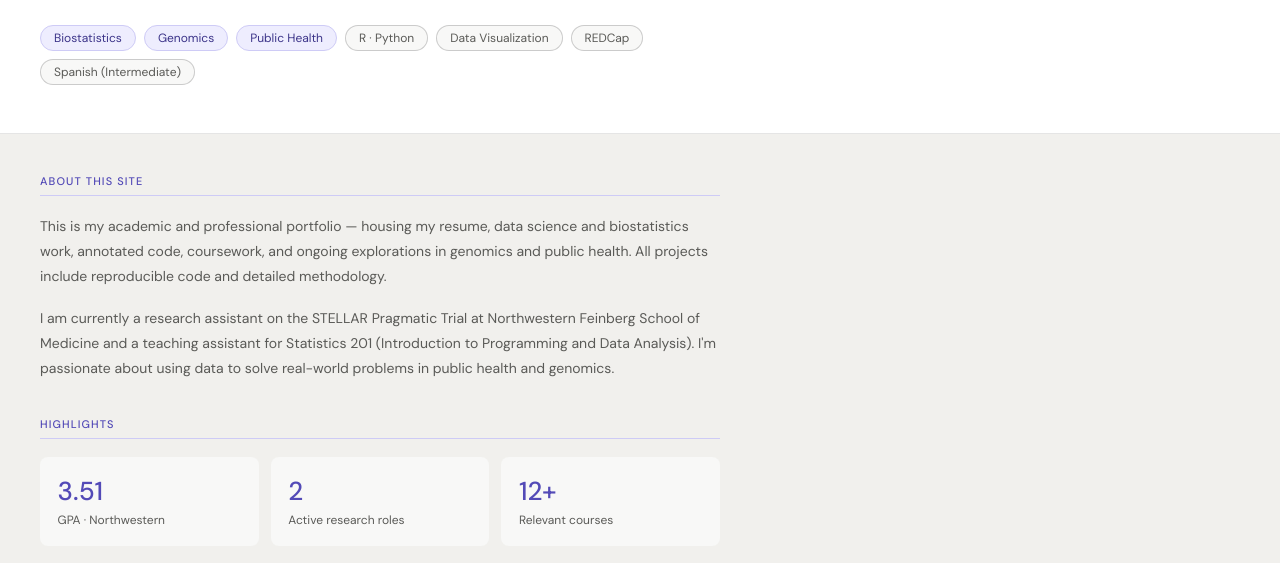
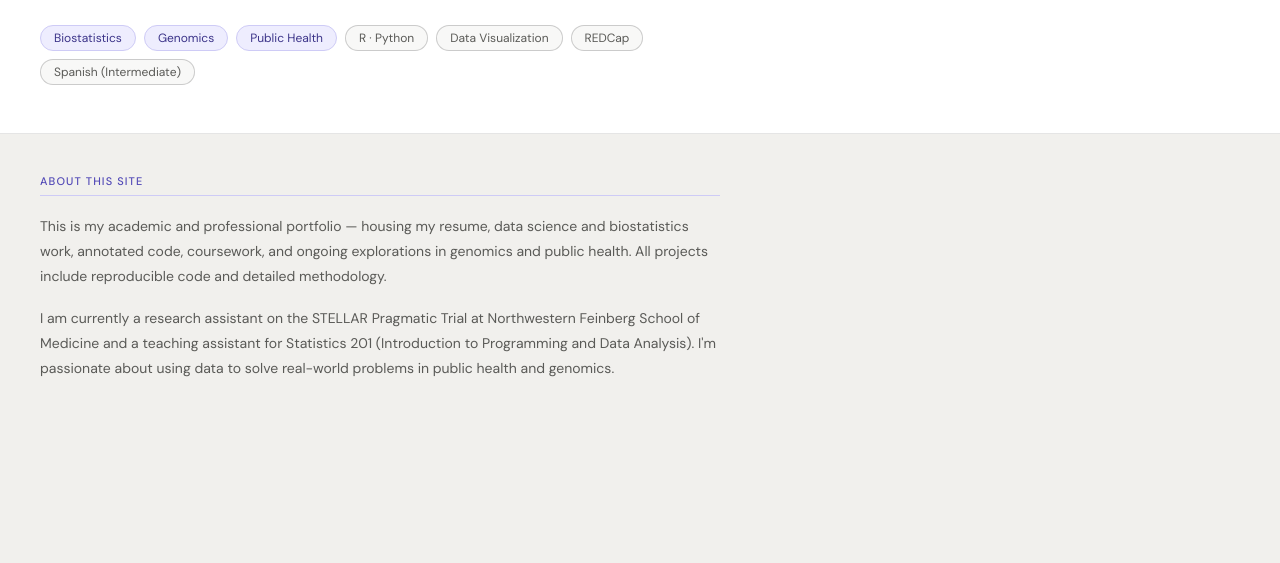
Before and after one commit to marinale5/my-portfolio, a plain HTML site: page index.html in a window 1280 px wide. Shown: the part 293-856 px from the top of the page. After the commit the page ends 800 px from the top, so only its background shows below. Drawn offline with Linux system fonts and the light colour scheme.

Commit message:
Remove Highlights section from index.html
Removed the Highlights section from the About page.

```diff
--- a/index.html
+++ b/index.html
@@ -310,14 +310,6 @@
         <p class="prose">This is my academic and professional portfolio — housing my resume, data science and biostatistics work, annotated code, coursework, and ongoing explorations in genomics and public health. All projects include reproducible code and detailed methodology.</p>
         <p class="prose">I am currently a research assistant on the STELLAR Pragmatic Trial at Northwestern Feinberg School of Medicine and a teaching assistant for Statistics 201 (Introduction to Programming and Data Analysis). I'm passionate about using data to solve real-world problems in public health and genomics.</p>
       </div>
-      <div class="resume-section">
-        <h3 class="resume-section-title">Highlights</h3>
-        <div class="stat-grid">
-          <div class="stat-card"><div class="stat-num">3.51</div><div class="stat-label">GPA · Northwestern</div></div>
-          <div class="stat-card"><div class="stat-num">2</div><div class="stat-label">Active research roles</div></div>
-          <div class="stat-card"><div class="stat-num">12+</div><div class="stat-label">Relevant courses</div></div>
-        </div>
-      </div>
     </div>
   </div>
 
```
